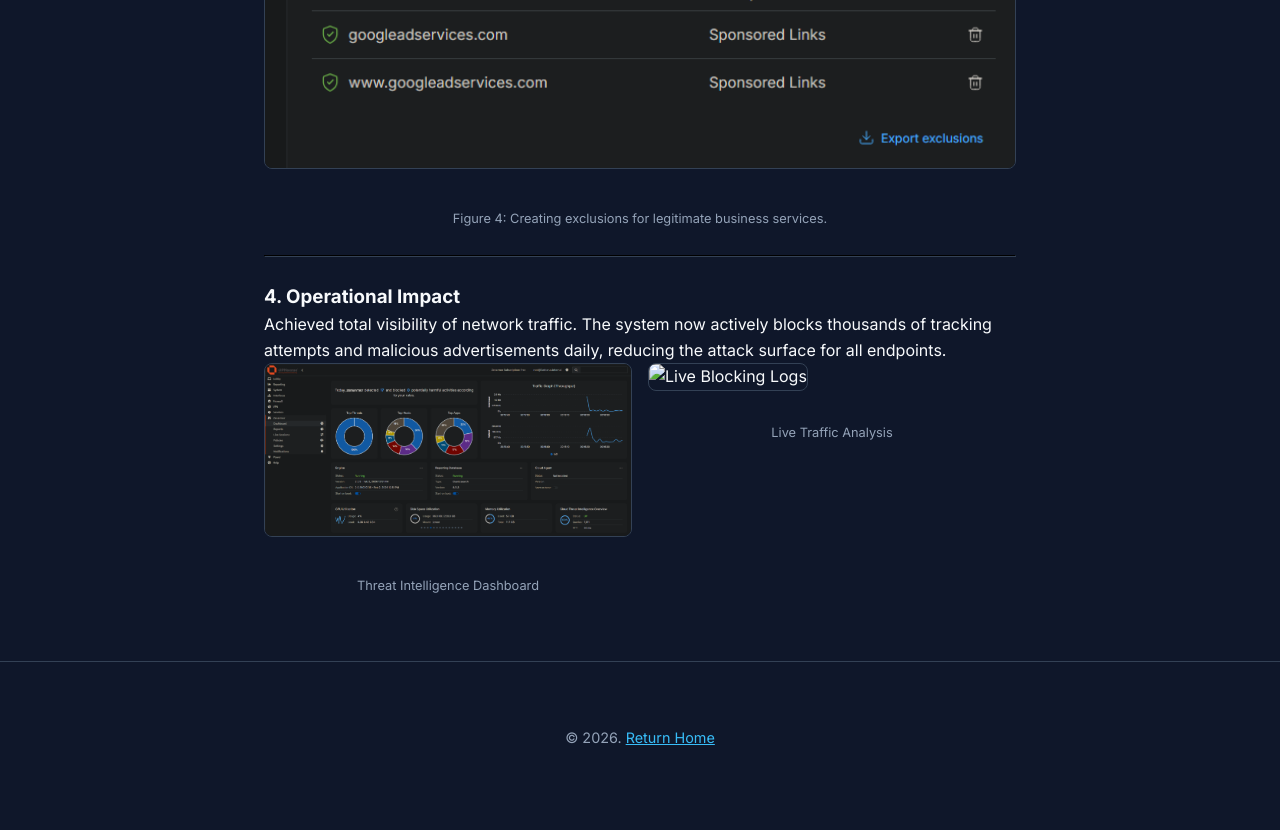
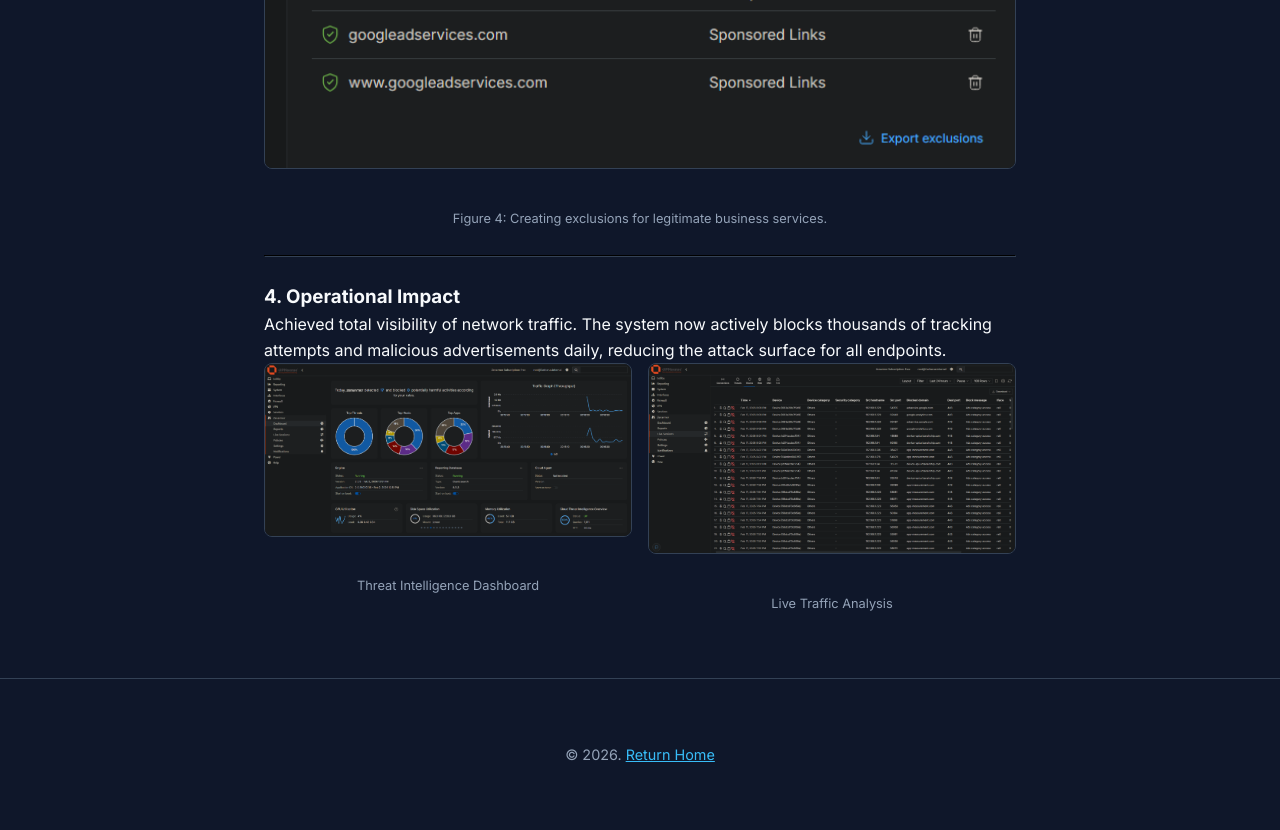
Before and after one commit to shanem105/my-portfolio, a plain HTML site: page Projects/firewall.html in a window 1280 px wide. Shown: the part 3007-3837 px from the top of the page. Drawn offline with Linux system fonts and the light colour scheme.

Commit message:
fixed file extension

```diff
--- a/Projects/firewall.html
+++ b/Projects/firewall.html
@@ -73,7 +73,7 @@
                 <p style="font-size:0.8rem; color:var(--text-secondary); text-align:center;">Threat Intelligence Dashboard</p>
             </div>
             <div>
-                <img src="../Assets/Images/zenarmor_blocking.jpg" alt="Live Blocking Logs" class="project-img" style="margin-top:0;">
+                <img src="../Assets/Images/zenarmor_blocking.png" alt="Live Blocking Logs" class="project-img" style="margin-top:0;">
                 <p style="font-size:0.8rem; color:var(--text-secondary); text-align:center;">Live Traffic Analysis</p>
             </div>
         </div>
```
